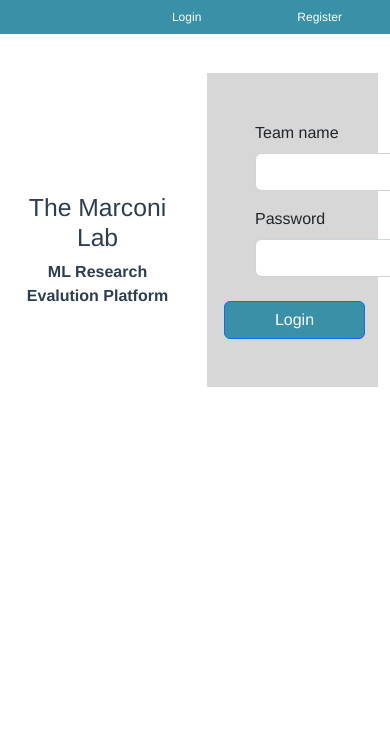
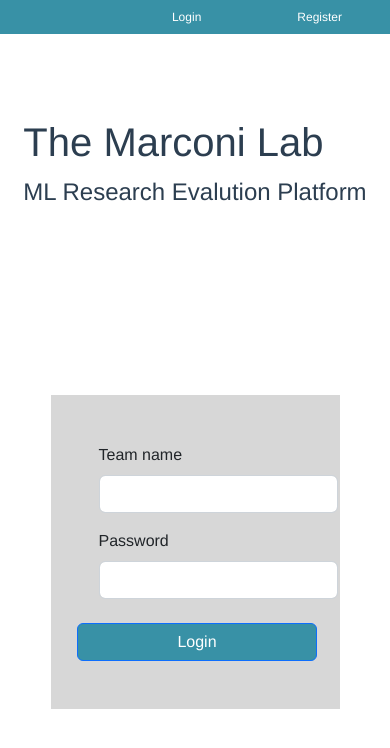
Before and after one commit to Marconi-Lab/Evaluation-platform, a Vue app: page /login in a window 390 px wide. Shown: the top 748 px of the page. Built offline with nearby package versions, Linux system fonts and the light colour scheme.

Commit message:
Implements responsive grid layout

```diff
--- a/src/views/LoginScreen.vue
+++ b/src/views/LoginScreen.vue
@@ -1,17 +1,16 @@
 <template>
   <landing-navigation />
-  <div class="container text-center">
+  <div class="container" style="height: 90vh">
     <div class="row">
-      <div class="col">
-        <br />
-        <br />
-        <br />
-        <b
-          ><h2 class="mt-5">The Marconi Lab</h2>
-          <p>ML Research Evalution Platform</p></b
-        >
+      <div
+        class="col-sm-6 d-flex justify-content-center align-items-center text-left"
+      >
+        <div class="d-flex flex-column align-items-start">
+          <h2 class="heading">The Marconi Lab</h2>
+          <p class="sub-heading">ML Research Evalution Platform</p>
+        </div>
       </div>
-      <div class="col">
+      <div class="col-sm-6 d-flex justify-content-center align-items-center">
         <form style="background-color: rgb(215, 215, 215)">
           <div class="mb-3 text-start">
             <label
@@ -78,16 +77,19 @@ export default {
 </script>
 
 <style scoped>
-.container {
-  margin-top: 10%;
-  margin-bottom: 10%;
-}
 .form-control {
   width: 83%;
 }
 .btn {
   width: 83%;
 }
-.navbar-brand {
+.row {
+  height: 100%;
+}
+.heading {
+  font-size: 40px;
+}
+.sub-heading {
+  font-size: 24px;
 }
 </style>
```
